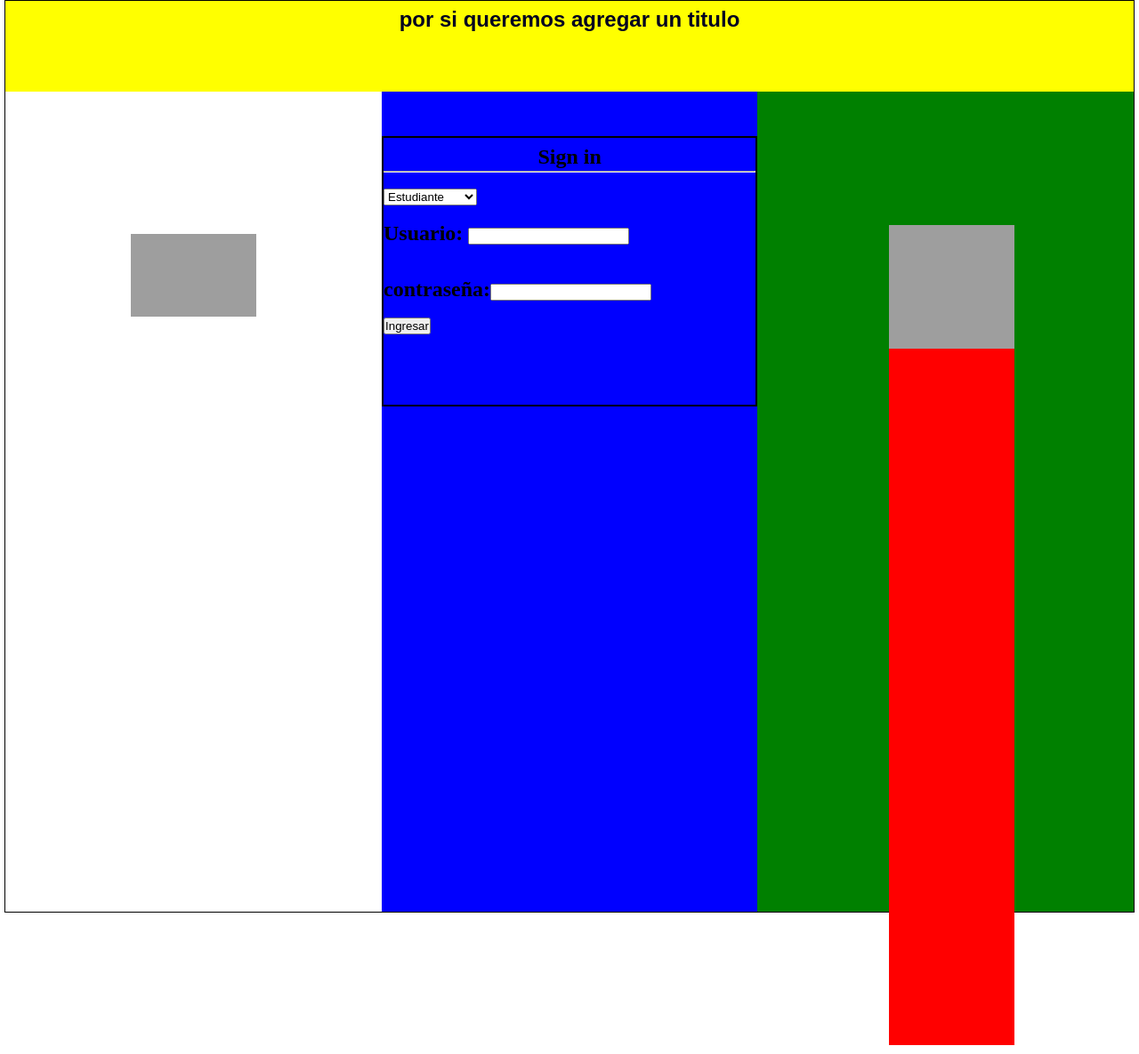
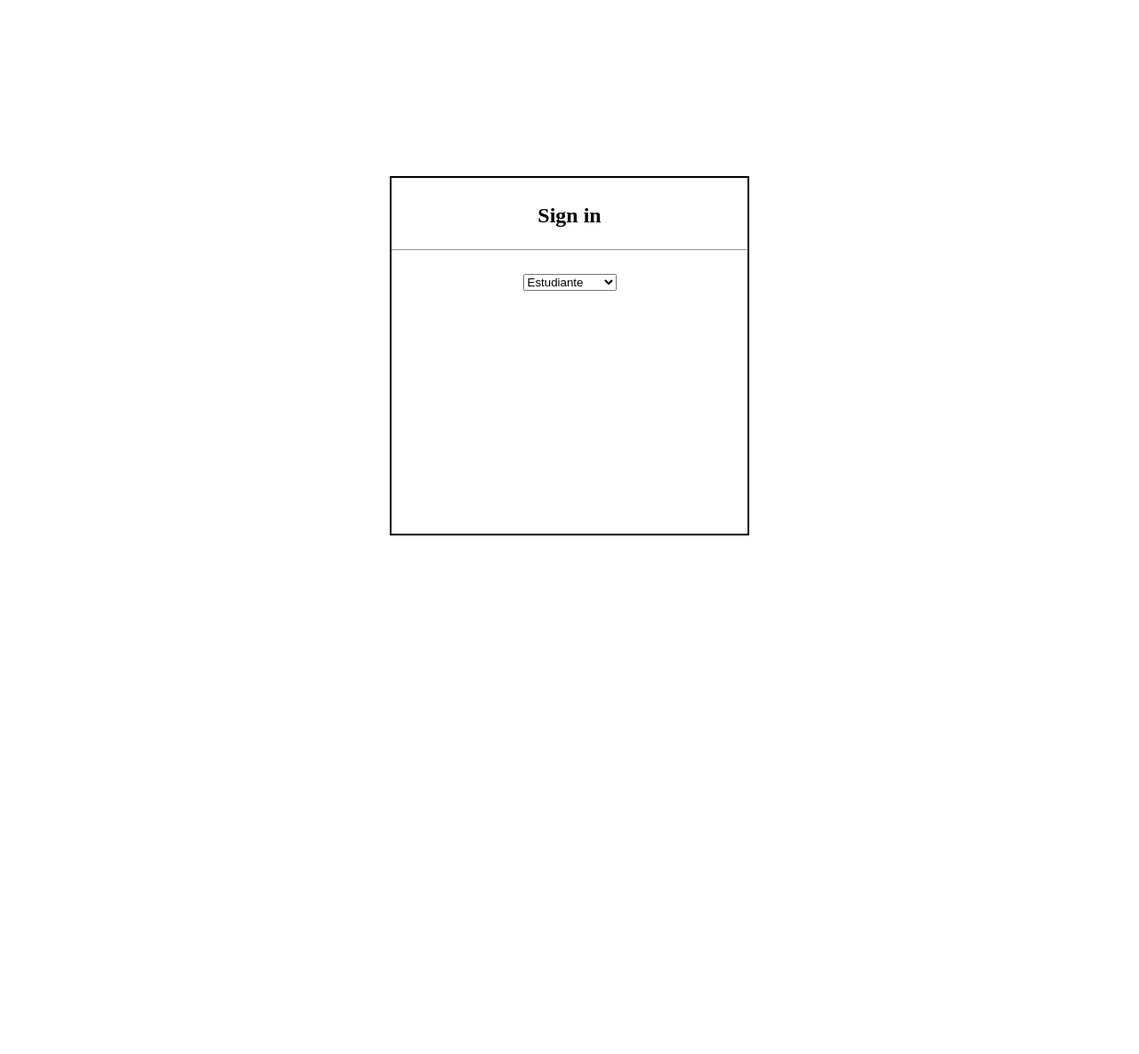
Before and after one commit to Jacobo4/SITIDUB-SENA, a PHP site: page / in a window 1280 px wide. Shown: the whole page at 89% size. After the commit the page ends 602 px from the top, so only its background shows below. Run offline with PHP 8.4, Linux system fonts and the light colour scheme; grey boxes are pictures that could not be loaded.

Commit message:
display flex con solo el titulo y el boton desplegador y el css queda 10 veces mas reducido

```diff
--- a/sign_in/index.html
+++ b/sign_in/index.html
@@ -5,54 +5,42 @@
     <title>Ingresa</title>
     <meta http-equiv="Content-Type" content="text/html; charset=iso-8859-1">
     <link rel="stylesheet" type= "text/css" href="index_style.css">
+    <style type="text/css">
+      body{
+        margin:0;
+        padding 0;
 
+      }
+      .contenedor{
+        display: flex;
+        align-items: center;
+        justify-content: center;
+        background: #FFFFFF;
+        height: 100vh;
+      }
+      .center{
+        text-align: center;
+
+      }
+
+      </style>
   </head>
   <body>
+    <div class="contenedor">
+      <div id="login"> <!-- El contenedor central-->
+        <h1 align="center" ><font size="5" color="black">Sign in </font> </h1><hr><br>
 
-    <div id="container"><!-- El contenedor principal-->
-      <div id="encabezado" align="center"><!-- El contenedor de encabezado por si lo vamos a usar algún dia-->
-        <h1> <font size="5" color="000020" face="arial"> por si queremos agregar un titulo </font></h1>
-
-      </div>
-      <div id="izquierda">
-        <div id="logoSiti">
-            <img src="imagenes/logitositi.png" alt="logo del sistema desarrollador de la pagina" align=left width="100%" height="10%">
-        </div>
-      </div>
-
-
-      <div id="centro">
-        <div id="signIn"> <!-- El contenedor central-->
-          <h1 align="center"><font size="5" color="black">Sign in </font> </h1><hr><br>
-
-          <select  name="tipoUsuario" size="1" color="blue" onchange="javascript:alert('prueba');"><!-- barra de opciones de ususario -->
+        <div class="center">
+        <select name="tipoUsuario" size="1" color="blue" onchange="javascript:alert('prueba');"><!-- barra de opciones de ususario -->
           <option value="linkEstudiante">Estudiante</option>
           <option value="linkAcudiente">Acudiente</option>
           <option value="linkAdministrador">Administrador</option>
           <option value="linkCoordinador">Coordinador</option>
           <option value="LinkTesorero">Tesorero</option>
         </select><br><br>
-
-          <h2> Usuario:   <input type="text" name="nombreUsuario"> </h2><br><br>
-
-          <h2> contraseña:<input type="text" name="contraseñaUsuario"> </h2><br>
-
-          <button id="ingresar" name="botonIngresar">Ingresar</button><br><br>
-
-          <font size="2" color="blue" face="arial"><u> Olvidaste tu contraseña?</u></font>
-
-        </div>
-      </div>
-
-
-      <div id="derecha">
-        <div id="logoBos">
-        <img src="imagenes/Logobosco.jpg" alt="logo del centro educativo don bosco" align=right width="100%" height="15%">
         </div>
 
     </div>
-
-
   </div>
 
 
--- a/sign_in/index_style.css
+++ b/sign_in/index_style.css
@@ -1,70 +1,15 @@
-* {
-  margin: 0px;
-  padding: 0px;
-}
 
-div#container {
-  margin: auto;
-  margin-top: 0px;
-  width: 99%;
-  height: 1024px;
-  border: 1px solid black;
-}
+div#login {
 
-div#encabezado {
-  margin: auto;
-  width: 100%;
-  height: 10%;
-  background: yellow;
-}
+  width: 400px;
+  height: 400px;
+  background-color:;
 
-div#izquierda {
-  width: 33.33333%;
-  height: 90%;
-  background-color: trasnsparent;
-  float: left;
-}
-div#logoSiti{
-  margin-top: 160px;
-  margin-left: 33.3333%;
-  width:33.3333%;
-  height: 100%;
-  background-color: transparent;
-  float: left;
+  border: 2px solid black;
 
 }
-div#centro{
-
-  width: 33.33333%;
-  height: 90%;
-  background-color: blue;
-  float: left;
+#.cajitas{
+align-items: center;
 
 
 }
-div#signIn {
-  margin-top: 50px;
-  width: 99%;
-  height: 300px;
-    background-color:;
-  float: right;
-  border: 2px solid black;
-
-}
-
-div#derecha {
-  width: 33.33333%;
-  height: 90%;
-  background-color: green;
-  float: right;
-}
-
-div#logoBos{
-  margin-top: 150px;
-  margin-left: 35%;
-  width:33.3333%;
-  height: 100%;
-  background-color: red;
-  float: left;
-
-}
```
Lines whose indentation alone changed are shown as unchanged.
